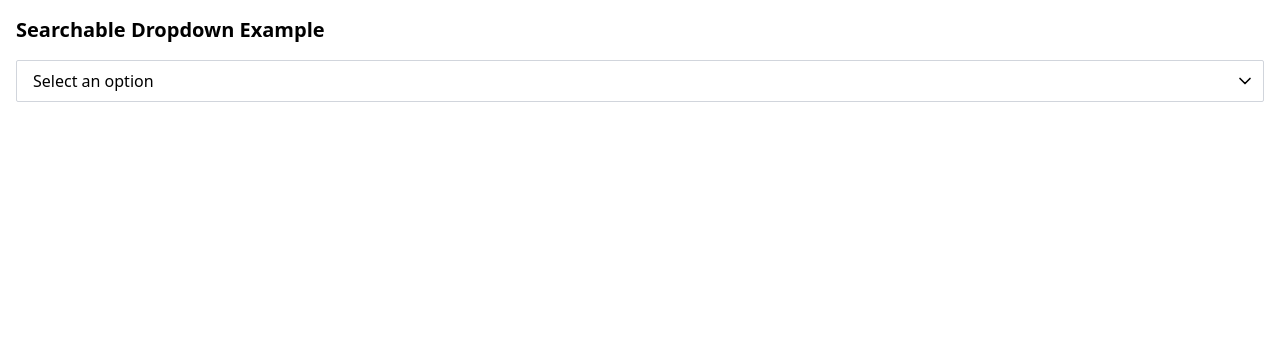
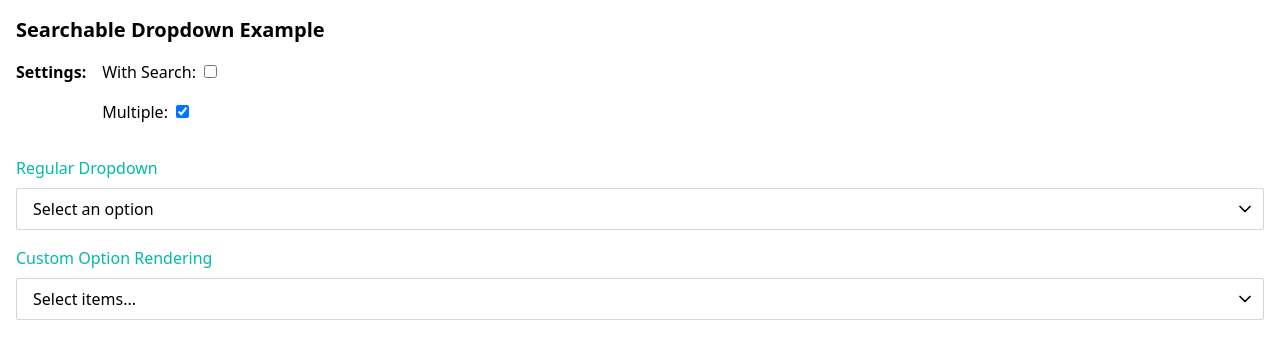
Before and after one commit to nayakayp/dropdown-makyo, a React (Vite) app: page / in a window 1280 px wide. Shown: the top 358 px of the page. Built offline with nearby package versions, Linux system fonts and the light colour scheme.

Commit message:
feat: add demo on homepage

```diff
--- a/src/App.tsx
+++ b/src/App.tsx
@@ -1,118 +1,70 @@
+import { options } from "./data/options";
+
 import { Dropdown } from "./components/Dropdown";
+import { useState } from "react";
 
 function App() {
-  const options = [
-    { value: "1", label: "Option 1" },
-    { value: "2", label: "Option 2" },
-    { value: "3", label: "Option 3" },
-    { value: "4", label: "Another Option" },
-    { value: "5", label: "Something Else" },
-    { value: "6", label: "Last Option" },
-    { value: "7", label: "Option 7" },
-    { value: "8", label: "Option 8" },
-    { value: "9", label: "Option 9" },
-    { value: "10", label: "Option 10" },
-    { value: "11", label: "Option 11" },
-    { value: "12", label: "Option 12" },
-    { value: "13", label: "Option 13" },
-    { value: "14", label: "Option 14" },
-    { value: "15", label: "Option 15" },
-    { value: "16", label: "Option 16" },
-    { value: "17", label: "Option 17" },
-    { value: "18", label: "Option 18" },
-    { value: "19", label: "Option 19" },
-    { value: "20", label: "Option 20" },
-    { value: "21", label: "Option 21" },
-    { value: "22", label: "Option 22" },
-    { value: "23", label: "Option 23" },
-    { value: "24", label: "Option 24" },
-    { value: "25", label: "Option 25" },
-    { value: "26", label: "Option 26" },
-    { value: "27", label: "Option 27" },
-    { value: "28", label: "Option 28" },
-    { value: "29", label: "Option 29" },
-    { value: "30", label: "Option 30" },
-    { value: "31", label: "Option 31" },
-    { value: "32", label: "Option 32" },
-    { value: "33", label: "Option 33" },
-    { value: "34", label: "Option 34" },
-    { value: "35", label: "Option 35" },
-    { value: "36", label: "Option 36" },
-    { value: "37", label: "Option 37" },
-    { value: "38", label: "Option 38" },
-    { value: "39", label: "Option 39" },
-    { value: "40", label: "Option 40" },
-    { value: "41", label: "Option 41" },
-    { value: "42", label: "Option 42" },
-    { value: "43", label: "Option 43" },
-    { value: "44", label: "Option 44" },
-    { value: "45", label: "Option 45" },
-    { value: "46", label: "Option 46" },
-    { value: "47", label: "Option 47" },
-    { value: "48", label: "Option 48" },
-    { value: "49", label: "Option 49" },
-    { value: "50", label: "Option 50" },
-    { value: "51", label: "Option 51" },
-    { value: "52", label: "Option 52" },
-    { value: "53", label: "Option 53" },
-    { value: "54", label: "Option 54" },
-    { value: "55", label: "Option 55" },
-    { value: "56", label: "Option 56" },
-    { value: "57", label: "Option 57" },
-    { value: "58", label: "Option 58" },
-    { value: "59", label: "Option 59" },
-    { value: "60", label: "Option 60" },
-    { value: "61", label: "Option 61" },
-    { value: "62", label: "Option 62" },
-    { value: "63", label: "Option 63" },
-    { value: "64", label: "Option 64" },
-    { value: "65", label: "Option 65" },
-    { value: "66", label: "Option 66" },
-    { value: "67", label: "Option 67" },
-    { value: "68", label: "Option 68" },
-    { value: "69", label: "Option 69" },
-    { value: "70", label: "Option 70" },
-    { value: "71", label: "Option 71" },
-    { value: "72", label: "Option 72" },
-    { value: "73", label: "Option 73" },
-    { value: "74", label: "Option 74" },
-    { value: "75", label: "Option 75" },
-    { value: "76", label: "Option 76" },
-    { value: "77", label: "Option 77" },
-    { value: "78", label: "Option 78" },
-    { value: "79", label: "Option 79" },
-    { value: "80", label: "Option 80" },
-    { value: "81", label: "Option 81" },
-    { value: "82", label: "Option 82" },
-    { value: "83", label: "Option 83" },
-    { value: "84", label: "Option 84" },
-    { value: "85", label: "Option 85" },
-    { value: "86", label: "Option 86" },
-    { value: "87", label: "Option 87" },
-    { value: "88", label: "Option 88" },
-    { value: "89", label: "Option 89" },
-    { value: "90", label: "Option 90" },
-    { value: "91", label: "Option 91" },
-    { value: "92", label: "Option 92" },
-    { value: "93", label: "Option 93" },
-    { value: "94", label: "Option 94" },
-    { value: "95", label: "Option 95" },
-    { value: "96", label: "Option 96" },
-    { value: "97", label: "Option 97" },
-    { value: "98", label: "Option 98" },
-    { value: "99", label: "Option 99" },
-    { value: "100", label: "Option 100" },
-  ];
+  const [withSearch, setWithSearch] = useState(false);
+  const [multiple, setMultiple] = useState(true);
 
   return (
     <div className="p-4">
       <h1 className="text-xl font-bold mb-4">Searchable Dropdown Example</h1>
-      <Dropdown
-        options={options}
-        placeholder="Select an option"
-        onChange={(option) => console.log("Selected:", option)}
-        // withSearch={false}
-      />
+      <div className="flex gap-4">
+        <h2 className="font-bold">Settings:</h2>
+        <div className="">
+          <div className="mb-4">
+            <label className="mr-2">With Search:</label>
+            <input
+              type="checkbox"
+              checked={withSearch}
+              onChange={() => setWithSearch(!withSearch)}
+            />
+          </div>
+
+          <div className="mb-4">
+            <label className="mr-2">Multiple:</label>
+            <input
+              type="checkbox"
+              checked={multiple}
+              onChange={() => setMultiple(!multiple)}
+            />
+          </div>
+        </div>
+      </div>
+      <div className="mt-4">
+        <h3 className="text-base font-medium mb-2 text-teal-500">
+          Regular Dropdown
+        </h3>
+
+        <Dropdown
+          options={options}
+          placeholder="Select an option"
+          onChange={(option) => console.log("Selected:", option)}
+          withSearch={withSearch}
+          multiple={multiple}
+        />
+      </div>
+
+      <div className="mt-4">
+        <h3 className="text-base font-medium mb-2 text-teal-500">
+          Custom Option Rendering
+        </h3>
+        <Dropdown
+          options={options}
+          placeholder="Select items..."
+          withSearch={withSearch}
+          multiple={multiple}
+          onChange={(selected) => console.log(selected)}
+          renderOption={(option) => (
+            <div className="flex items-center gap-2">
+              <div className="w-3 h-3 rounded-full bg-teal-500"></div>
+              <span>{option.label}</span>
+              <span className="text-gray-400 text-sm">({option.value})</span>
+            </div>
+          )}
+        />
+      </div>
     </div>
   );
 }
--- a/src/components/Dropdown.tsx
+++ b/src/components/Dropdown.tsx
@@ -11,6 +11,7 @@ interface DropdownProps {
   onChange?: (value: Option[]) => void;
   multiple?: boolean;
   withSearch?: boolean;
+  renderOption?: (option: Option) => React.ReactNode;
 }
 
 export const Dropdown = ({
@@ -19,6 +20,7 @@ export const Dropdown = ({
   onChange,
   multiple,
   withSearch = true,
+  renderOption,
 }: DropdownProps) => {
   const [isOpen, setIsOpen] = useState(false);
   const [searchTerm, setSearchTerm] = useState("");
@@ -195,7 +197,7 @@ export const Dropdown = ({
               placeholder="Search..."
               value={searchTerm}
               onChange={(e) => setSearchTerm(e.target.value)}
-              className="w-full px-8 py-2 border border-gray-300 focus:outline-none pr-8"
+              className="w-full px-8 py-2 border-x border-t border-gray-300 focus:outline-none pr-8"
               onClick={(e) => e.stopPropagation()}
             />
             {searchTerm && (
@@ -238,7 +240,7 @@ export const Dropdown = ({
           </div>
         )}
 
-        <ul className="max-h-60 overflow-auto px-4 pb-4 border-gray-300 border-b border-r border-l">
+        <ul className="max-h-60 overflow-auto px-4 pb-4 border-gray-300 border">
           {filteredOptions.map((option) => (
             <li
               key={option.value}
@@ -251,7 +253,9 @@ export const Dropdown = ({
                   : ""
               }`}
             >
-              {highlightText(option.label, searchTerm)}
+              {renderOption
+                ? renderOption(option)
+                : highlightText(option.label, searchTerm)}
             </li>
           ))}
           {filteredOptions.length === 0 && (
--- /dev/null
+++ b/src/data/options.ts
@@ -0,0 +1,102 @@
+export const options = [
+  { value: "1", label: "Option 1" },
+  { value: "2", label: "Option 2" },
+  { value: "3", label: "Option 3" },
+  { value: "4", label: "Another Option" },
+  { value: "5", label: "Something Else" },
+  { value: "6", label: "Last Option" },
+  { value: "7", label: "Option 7" },
+  { value: "8", label: "Option 8" },
+  { value: "9", label: "Option 9" },
+  { value: "10", label: "Option 10" },
+  { value: "11", label: "Option 11" },
+  { value: "12", label: "Option 12" },
+  { value: "13", label: "Option 13" },
+  { value: "14", label: "Option 14" },
+  { value: "15", label: "Option 15" },
+  { value: "16", label: "Option 16" },
+  { value: "17", label: "Option 17" },
+  { value: "18", label: "Option 18" },
+  { value: "19", label: "Option 19" },
+  { value: "20", label: "Option 20" },
+  { value: "21", label: "Option 21" },
+  { value: "22", label: "Option 22" },
+  { value: "23", label: "Option 23" },
+  { value: "24", label: "Option 24" },
+  { value: "25", label: "Option 25" },
+  { value: "26", label: "Option 26" },
+  { value: "27", label: "Option 27" },
+  { value: "28", label: "Option 28" },
+  { value: "29", label: "Option 29" },
+  { value: "30", label: "Option 30" },
+  { value: "31", label: "Option 31" },
+  { value: "32", label: "Option 32" },
+  { value: "33", label: "Option 33" },
+  { value: "34", label: "Option 34" },
+  { value: "35", label: "Option 35" },
+  { value: "36", label: "Option 36" },
+  { value: "37", label: "Option 37" },
+  { value: "38", label: "Option 38" },
+  { value: "39", label: "Option 39" },
+  { value: "40", label: "Option 40" },
+  { value: "41", label: "Option 41" },
+  { value: "42", label: "Option 42" },
+  { value: "43", label: "Option 43" },
+  { value: "44", label: "Option 44" },
+  { value: "45", label: "Option 45" },
+  { value: "46", label: "Option 46" },
+  { value: "47", label: "Option 47" },
+  { value: "48", label: "Option 48" },
+  { value: "49", label: "Option 49" },
+  { value: "50", label: "Option 50" },
+  { value: "51", label: "Option 51" },
+  { value: "52", label: "Option 52" },
+  { value: "53", label: "Option 53" },
+  { value: "54", label: "Option 54" },
+  { value: "55", label: "Option 55" },
+  { value: "56", label: "Option 56" },
+  { value: "57", label: "Option 57" },
+  { value: "58", label: "Option 58" },
+  { value: "59", label: "Option 59" },
+  { value: "60", label: "Option 60" },
+  { value: "61", label: "Option 61" },
+  { value: "62", label: "Option 62" },
+  { value: "63", label: "Option 63" },
+  { value: "64", label: "Option 64" },
+  { value: "65", label: "Option 65" },
+  { value: "66", label: "Option 66" },
+  { value: "67", label: "Option 67" },
+  { value: "68", label: "Option 68" },
+  { value: "69", label: "Option 69" },
+  { value: "70", label: "Option 70" },
+  { value: "71", label: "Option 71" },
+  { value: "72", label: "Option 72" },
+  { value: "73", label: "Option 73" },
+  { value: "74", label: "Option 74" },
+  { value: "75", label: "Option 75" },
+  { value: "76", label: "Option 76" },
+  { value: "77", label: "Option 77" },
+  { value: "78", label: "Option 78" },
+  { value: "79", label: "Option 79" },
+  { value: "80", label: "Option 80" },
+  { value: "81", label: "Option 81" },
+  { value: "82", label: "Option 82" },
+  { value: "83", label: "Option 83" },
+  { value: "84", label: "Option 84" },
+  { value: "85", label: "Option 85" },
+  { value: "86", label: "Option 86" },
+  { value: "87", label: "Option 87" },
+  { value: "88", label: "Option 88" },
+  { value: "89", label: "Option 89" },
+  { value: "90", label: "Option 90" },
+  { value: "91", label: "Option 91" },
+  { value: "92", label: "Option 92" },
+  { value: "93", label: "Option 93" },
+  { value: "94", label: "Option 94" },
+  { value: "95", label: "Option 95" },
+  { value: "96", label: "Option 96" },
+  { value: "97", label: "Option 97" },
+  { value: "98", label: "Option 98" },
+  { value: "99", label: "Option 99" },
+  { value: "100", label: "Option 100" },
+];
```
